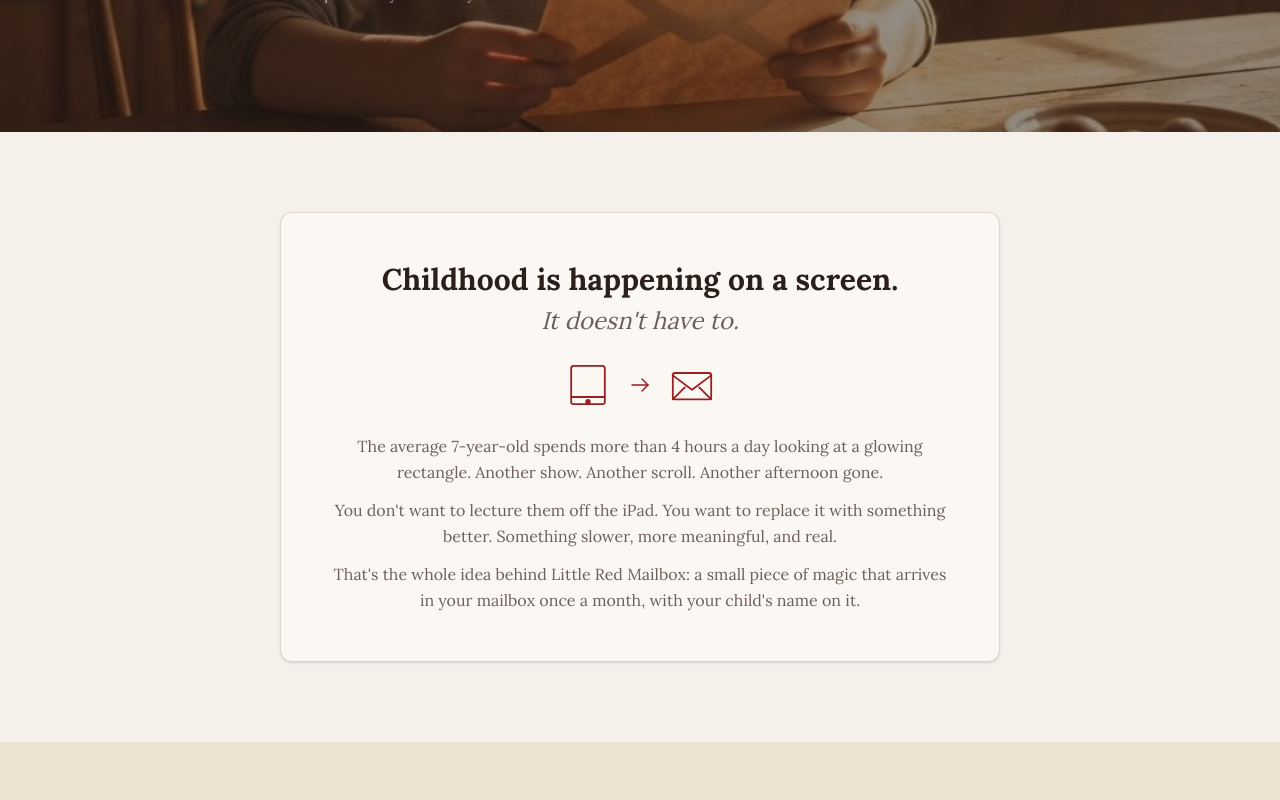
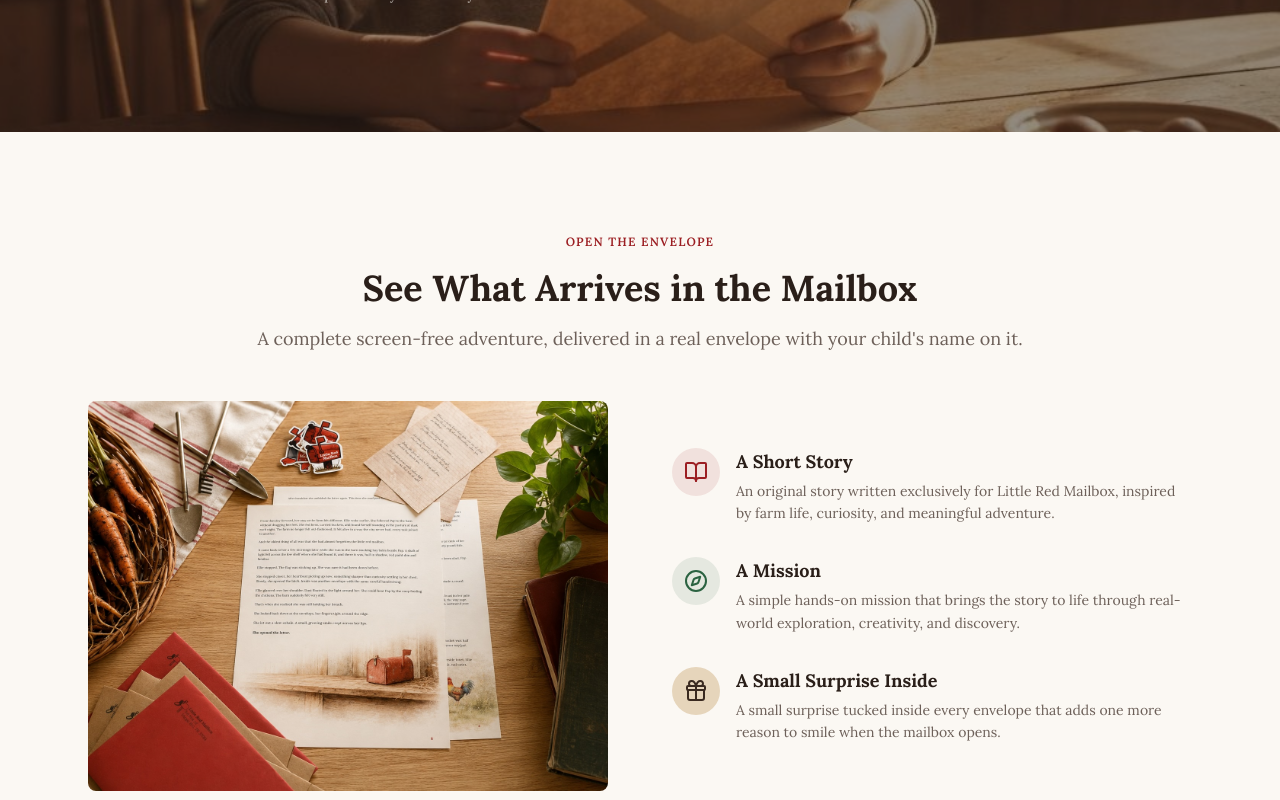
Before and after one commit to clintmcreative/LRM-site, a Next.js app: page / in a window 1280 px wide. Shown: the part 640-1440 px from the top of the page. Built offline with nearby package versions, Linux system fonts and the light colour scheme.

Commit message:
feat: replace ProblemStatementSection with WhatsInsideSection in HomePage and update content
Co-authored-by: clintmcreative <265695401+clintmcreative@users.noreply.github.com>

```diff
--- a/app/page.tsx
+++ b/app/page.tsx
@@ -3,7 +3,6 @@ import { SiteFooter } from "@/components/site-footer"
 import { CTASection } from "@/components/cta-section"
 import {
   HeroSection,
-  ProblemStatementSection,
   HowItWorksSection,
   TransformationSection,
   WhatsInsideSection,
@@ -19,7 +18,7 @@ export default function HomePage() {
       <main>
         <HeroSection />
 
-        <ProblemStatementSection />
+        <WhatsInsideSection />
 
         <TransformationSection />
 
@@ -37,8 +36,6 @@ export default function HomePage() {
           buttonText="Gift a Subscription"
         />
 
-        <WhatsInsideSection />
-
         <CTASection
           variant="primary"
           heading="Kids still love opening mail."
--- a/components/home-sections.tsx
+++ b/components/home-sections.tsx
@@ -47,90 +47,6 @@ export function HeroSection() {
               Ships monthly. Cancel anytime.
             </p>
           </div>
-        </div>
-      </div>
-    </section>
-  )
-}
-
-export function ProblemStatementSection() {
-  return (
-    <section className="bg-background py-16 md:py-20">
-      <div className="mx-auto max-w-3xl px-6">
-        <div className="rounded-xl border border-border bg-card p-8 md:p-12 shadow-sm">
-        <SectionObserver>
-          <div className="text-center">
-            <h2 className="font-serif text-2xl font-bold text-foreground md:text-3xl text-balance">
-              Childhood is happening on a screen.
-            </h2>
-            <p className="mt-2 font-serif text-xl italic text-muted-foreground md:text-2xl">
-              It doesn{"'"}t have to.
-            </p>
-
-            {/* Screen to Envelope icon transition */}
-            <div className="mt-6 flex items-center justify-center gap-4">
-              {/* Screen/tablet icon */}
-              <svg
-                viewBox="0 0 40 40"
-                className="h-10 w-10 md:h-12 md:w-12"
-                fill="none"
-                stroke="currentColor"
-                strokeWidth="1.5"
-                strokeLinecap="round"
-                strokeLinejoin="round"
-              >
-                <rect x="6" y="4" width="28" height="32" rx="2" className="stroke-primary" />
-                <line x1="6" y1="30" x2="34" y2="30" className="stroke-primary" />
-                <circle cx="20" cy="34" r="1.5" className="fill-primary stroke-primary" />
-              </svg>
-
-              {/* Arrow */}
-              <svg
-                viewBox="0 0 24 24"
-                className="h-5 w-5 md:h-6 md:w-6"
-                fill="none"
-                stroke="currentColor"
-                strokeWidth="1.5"
-                strokeLinecap="round"
-                strokeLinejoin="round"
-              >
-                <line x1="4" y1="12" x2="20" y2="12" className="stroke-primary" />
-                <polyline points="14,6 20,12 14,18" className="stroke-primary" />
-              </svg>
-
-              {/* Envelope icon */}
-              <svg
-                viewBox="0 0 40 40"
-                className="h-10 w-10 md:h-12 md:w-12"
-                fill="none"
-                stroke="currentColor"
-                strokeWidth="1.5"
-                strokeLinecap="round"
-                strokeLinejoin="round"
-              >
-                {/* Envelope body */}
-                <rect x="4" y="10" width="32" height="22" rx="2" className="stroke-primary" />
-                {/* Envelope flap - V shape */}
-                <path d="M4 12 L20 24 L36 12" className="stroke-primary" />
-                {/* Bottom corner lines */}
-                <path d="M4 32 L14 22" className="stroke-primary" />
-                <path d="M36 32 L26 22" className="stroke-primary" />
-              </svg>
-            </div>
-
-            <div className="mt-6 space-y-3 text-base leading-relaxed text-muted-foreground">
-              <p>
-                The average 7-year-old spends more than 4 hours a day looking at a glowing rectangle. Another show. Another scroll. Another afternoon gone.
-              </p>
-              <p>
-                You don{"'"}t want to lecture them off the iPad. You want to replace it with something better. Something slower, more meaningful, and real.
-              </p>
-              <p>
-                That{"'"}s the whole idea behind Little Red Mailbox: a small piece of magic that arrives in your mailbox once a month, with your child{"'"}s name on it.
-              </p>
-            </div>
-          </div>
-        </SectionObserver>
         </div>
       </div>
     </section>
@@ -197,6 +113,9 @@ export function TransformationSection() {
                 Little Red Mailbox helps families reclaim small moments that matter.
               </h2>
               <p className="mt-6 text-base leading-relaxed text-muted-foreground md:text-lg">
+                Kids don{"'"}t just need less screen time. They need something better to take its place. Something slower, more meaningful, and real.
+              </p>
+              <p className="mt-6 text-base leading-relaxed text-muted-foreground md:text-lg">
                 Here{"'"}s what starts to happen:
               </p>
               <ul className="mt-4 flex flex-col gap-2 text-base leading-relaxed text-muted-foreground md:text-lg">
@@ -218,7 +137,7 @@ export function TransformationSection() {
                 </li>
               </ul>
               <p className="mt-6 text-base leading-relaxed text-muted-foreground md:text-lg">
-                Little Red Mailbox gives families one meaningful moment they can count on every month. Inspired by farm life, original stories, and hands-on exploration, every envelope invites kids to slow down, imagine, and discover something new.
+                Little Red Mailbox gives families one meaningful moment they can count on every month. Each envelope invites kids to slow down, imagine, use their hands, and discover something new.
               </p>
             </div>
           </div>
@@ -235,11 +154,14 @@ export function WhatsInsideSection() {
         <SectionObserver>
           <div className="mx-auto max-w-3xl text-center">
             <span className="text-xs font-semibold uppercase tracking-widest text-primary">
-              Every Envelope Includes
+              Open the Envelope
             </span>
             <h2 className="mt-4 font-serif text-3xl font-bold text-foreground md:text-4xl text-balance">
-              What your child will discover each month.
+              See What Arrives in the Mailbox
             </h2>
+            <p className="mt-4 text-base leading-relaxed text-muted-foreground md:text-lg">
+              A complete screen-free adventure, delivered in a real envelope with your child{"'"}s name on it.
+            </p>
           </div>
         </SectionObserver>
 
@@ -247,10 +169,10 @@ export function WhatsInsideSection() {
           <div className="mt-12 flex flex-col items-center gap-10 md:flex-row md:gap-16">
             <div className="relative aspect-[4/3] w-full overflow-hidden rounded-lg md:w-1/2">
               <Image
-                src="/images/child-holding-letter.jpg"
-                alt="A child in a burgundy sweater and denim jacket holding a kraft paper envelope"
+                src="/images/product-envelope-contents.jpg"
+                alt="Little Red Mailbox envelope with an original story, hands-on mission, and small surprise"
                 fill
-                className="object-cover"
+                className="object-cover object-center"
                 sizes="(min-width: 768px) 50vw, 100vw"
               />
             </div>
```
Also changed, not shown: public/images/product-envelope-contents.jpg (added).
